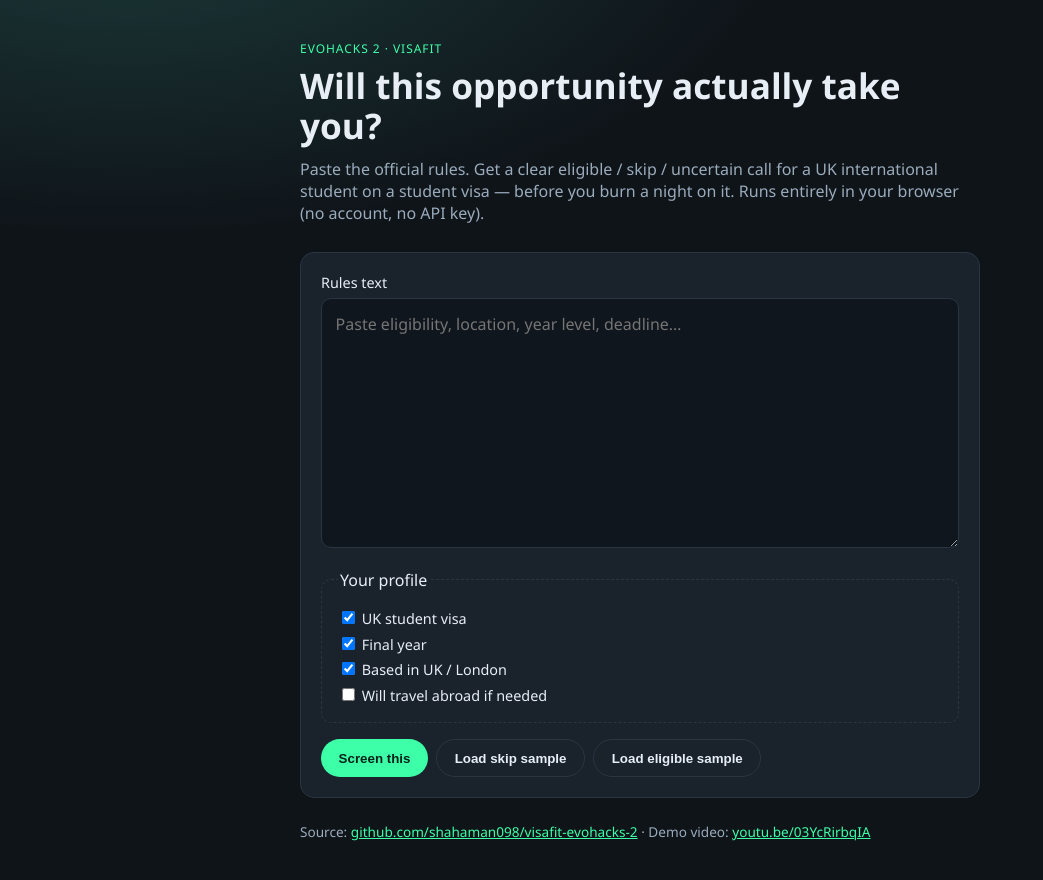
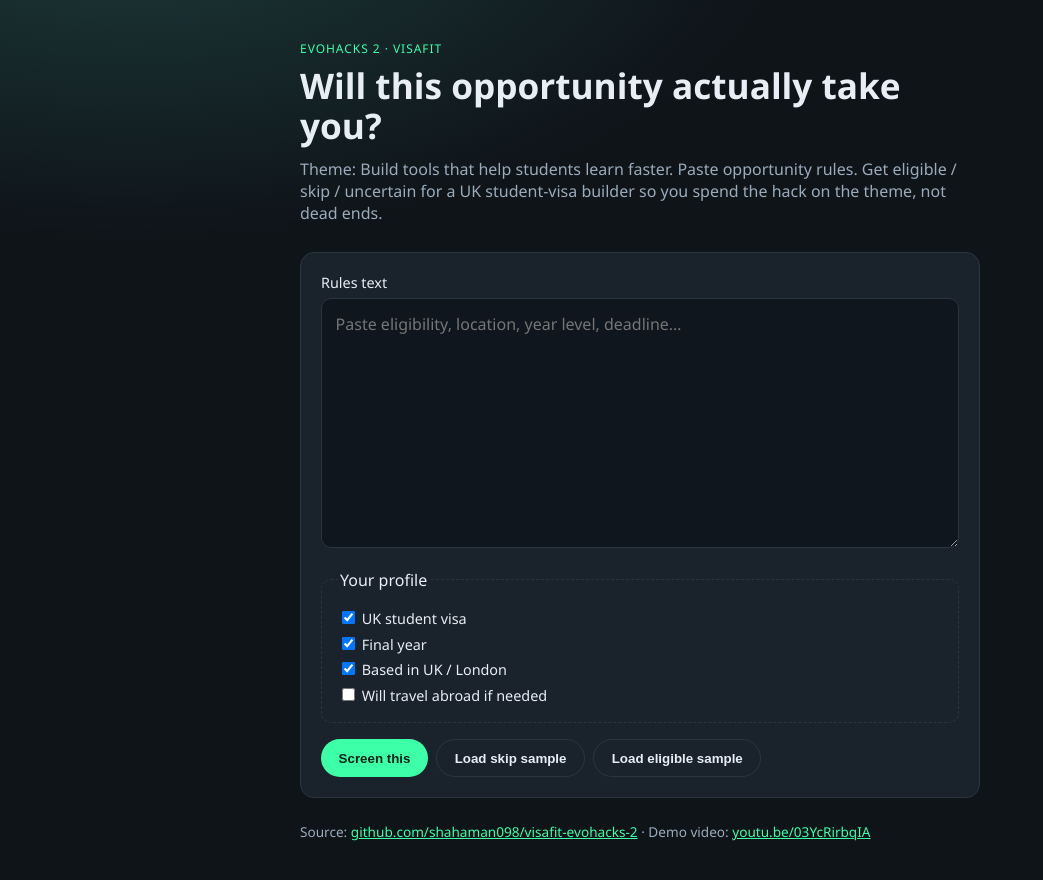
Before and after one commit to shahaman098/visafit-evohacks-2, a plain HTML site: page docs/index.html in a window 1280 px wide. Shown: the whole page, without its empty margins (0-1043 px from the left). Drawn offline with Linux system fonts and the light colour scheme.

Commit message:
Keep Pages index in sync with VisaFit static a11y markup.

```diff
--- a/docs/index.html
+++ b/docs/index.html
@@ -11,11 +11,7 @@
     <header>
       <p class="eyebrow">EvoHacks 2 · VisaFit</p>
       <h1>Will this opportunity actually take you?</h1>
-      <p class="lede">
-        Paste the official rules. Get a clear eligible / skip / uncertain call for a
-        UK international student on a student visa — before you burn a night on it.
-        Runs entirely in your browser (no account, no API key).
-      </p>
+      <p class="lede">Theme: Build tools that help students learn faster. Paste opportunity rules. Get eligible / skip / uncertain for a UK student-visa builder so you spend the hack on the theme, not dead ends.</p>
     </header>
 
     <section class="panel">
```
